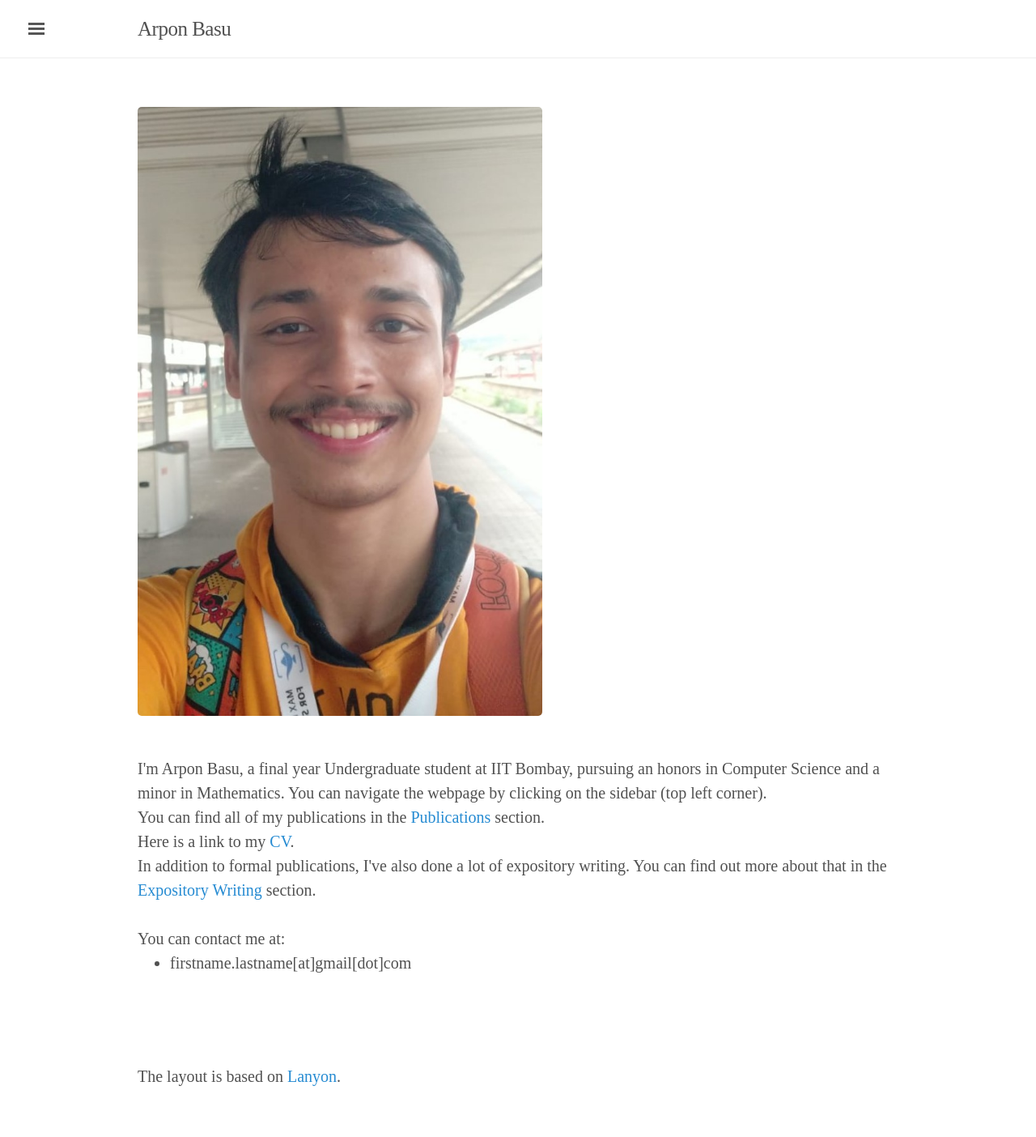
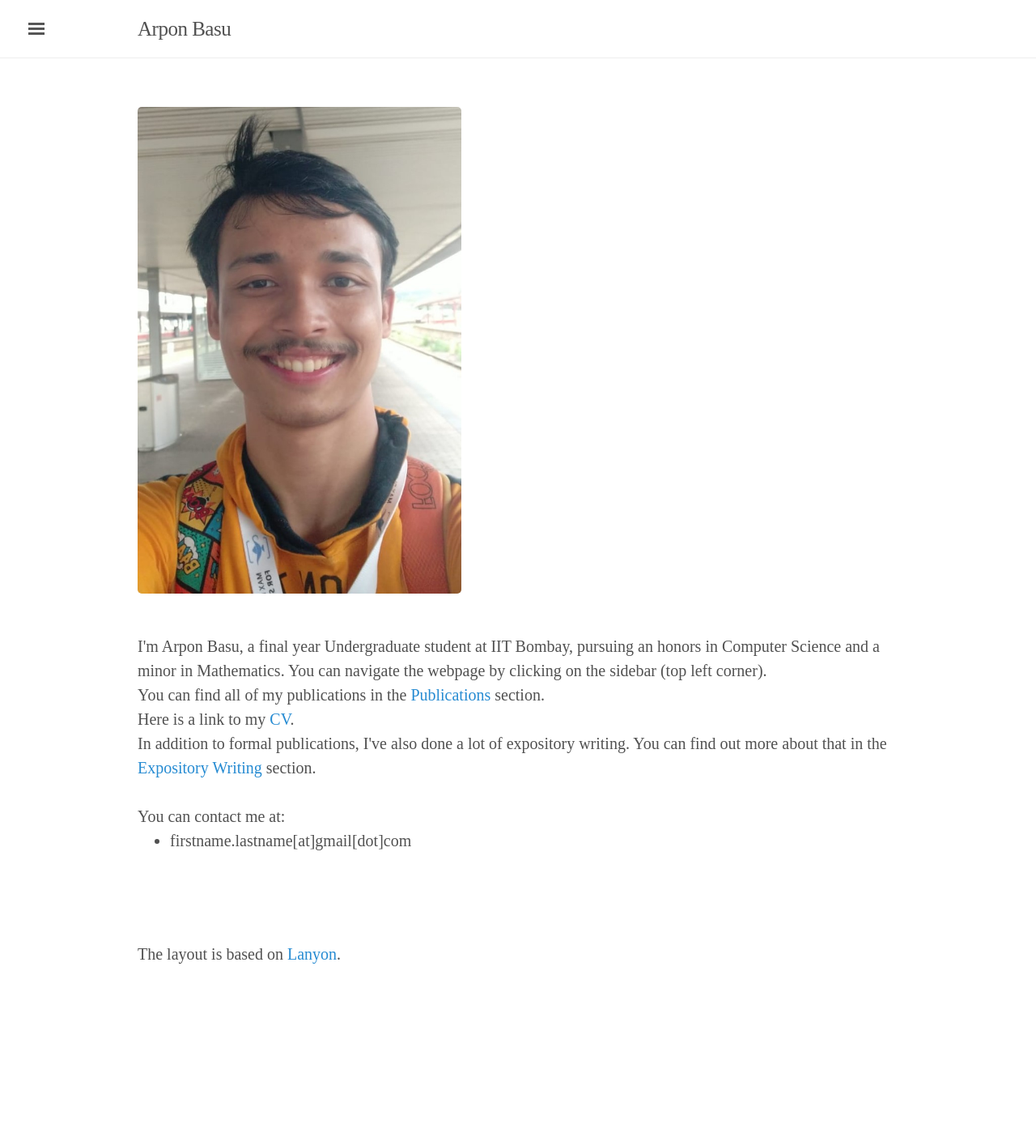
Before and after one commit to rugiarindam/rugiarindam.github.io, a Jekyll site: the page built from index.html, in a window 1280 px wide. Shown: the whole page at 81% size. Built offline with Jekyll 4.4.1, drawn with Linux system fonts in a browser that asks for light colours; nearby versions of some CDN libraries; some web fonts are replaced; the list of posts is cut into pages by our own code; after the commit the page ends 1253 px from its top, so only the background shows below that.

Commit message:
changed image formatting

```diff
--- a/index.html
+++ b/index.html
@@ -2,7 +2,7 @@
 layout: default
 title: Home
 ---
-<img src="me.jpeg" align="center" alt="Avatar" style="width:500px">
+<img src="me.jpeg" align="center" alt="Avatar" style="width:400px">
 <br>
 I'm Arpon Basu, a final year Undergraduate student at IIT Bombay, pursuing an honors in Computer Science and a minor in Mathematics. You can navigate the webpage by clicking on the sidebar (top left corner).</a><br>
 You can find all of my publications in the <a href="publications">Publications</a> section.<br>
```
